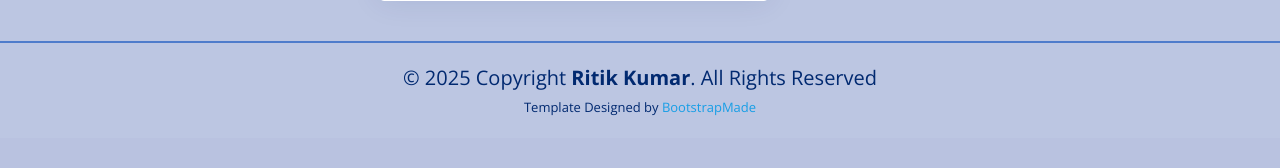
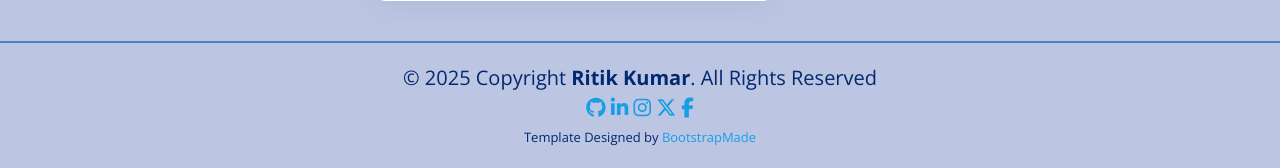
Before and after one commit to Ritikk2110/Ritik-STFS, a PHP site: page /Ritik-STFS/?page=items in a window 1280 px wide. Shown: the part 1051-1219 px from the top of the page. Before the commit the page ends 1167 px from the top, so only its background shows below. Run offline with PHP 8.4, Linux system fonts and the light colour scheme; data comes from the database, SQL or seed files in the repository; some libraries are stand-ins or nearby versions.

Commit message:
some modifications

```diff
--- a/inc/footer.php
+++ b/inc/footer.php
@@ -66,12 +66,26 @@
     <div class="copyright">
       &copy; <span id="year"></span> Copyright <strong><span>Ritik Kumar</span></strong>. All Rights Reserved
 
+
+  <div class="footer-social-links">
+        <a href="https://github.com/Ritikk2110" class="github"><i class="fa-brands fa-github"></i></a>
+
+        <a href="https://www.linkedin.com/in/ritik-350425271kumar-/" class="linkedin"><i class="fa-brands fa-linkedin-in"></i></a>
+
+        <a href="https://www.instagram.com/_ritik.2110" class="instagram"><i class="fa-brands fa-instagram"></i></a>
+
+        <a href="https://x.com/Ritikk2110" class="twitter"><i class="fa-brands fa-x-twitter"></i></a>
+
+        <a href="https://www.facebook.com/kumarritik.kumar.10" class="facebook"><i class="fa-brands fa-facebook-f"></i></a>
+
+    </div>
+
     </div>
     <div class="credits">
       Template Designed by <a href="https://bootstrapmade.com/">BootstrapMade</a>
     </div>
   </footer><!-- End Footer -->
-
+<link rel="stylesheet" href="https://cdnjs.cloudflare.com/ajax/libs/font-awesome/6.5.2/css/all.min.css">
 
 
 <!-- Vendor JS Files -->
```
Also changed, not shown: admin/inc/footer.php (+16 -0 lines).
